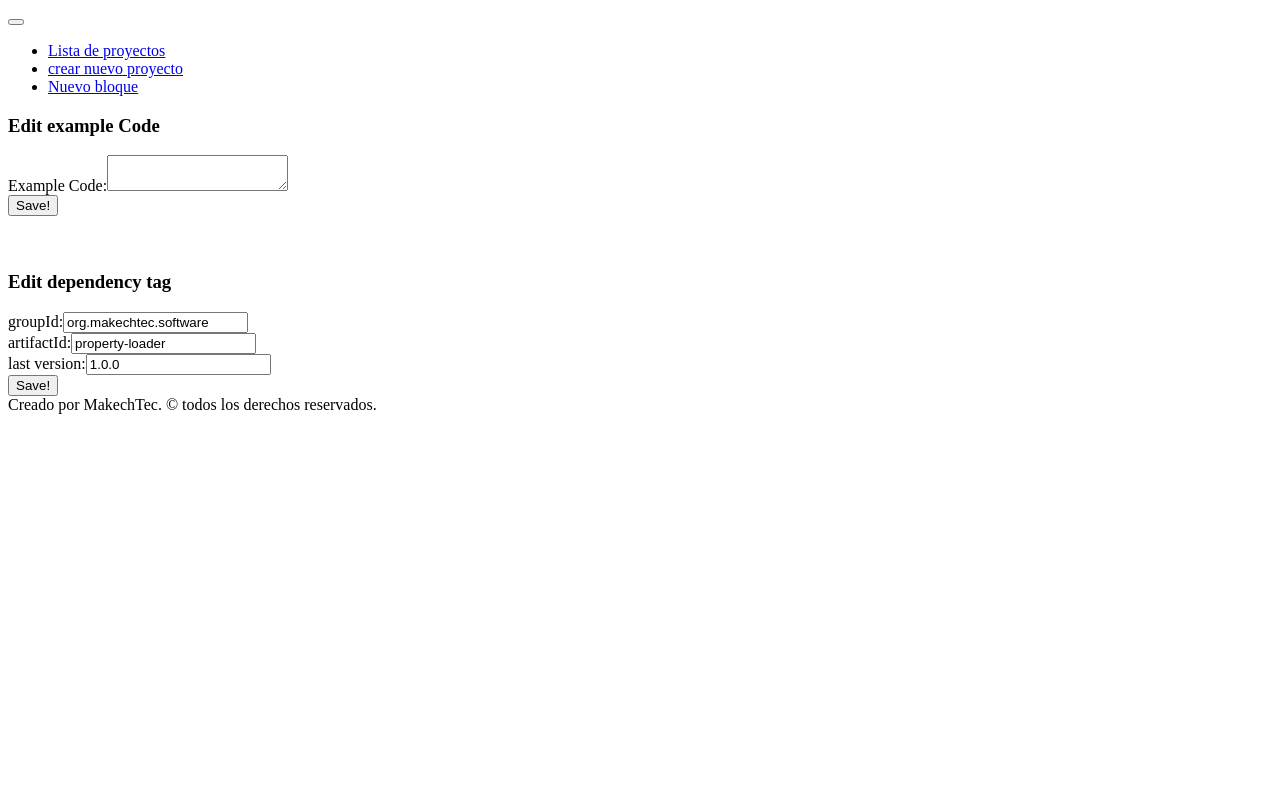
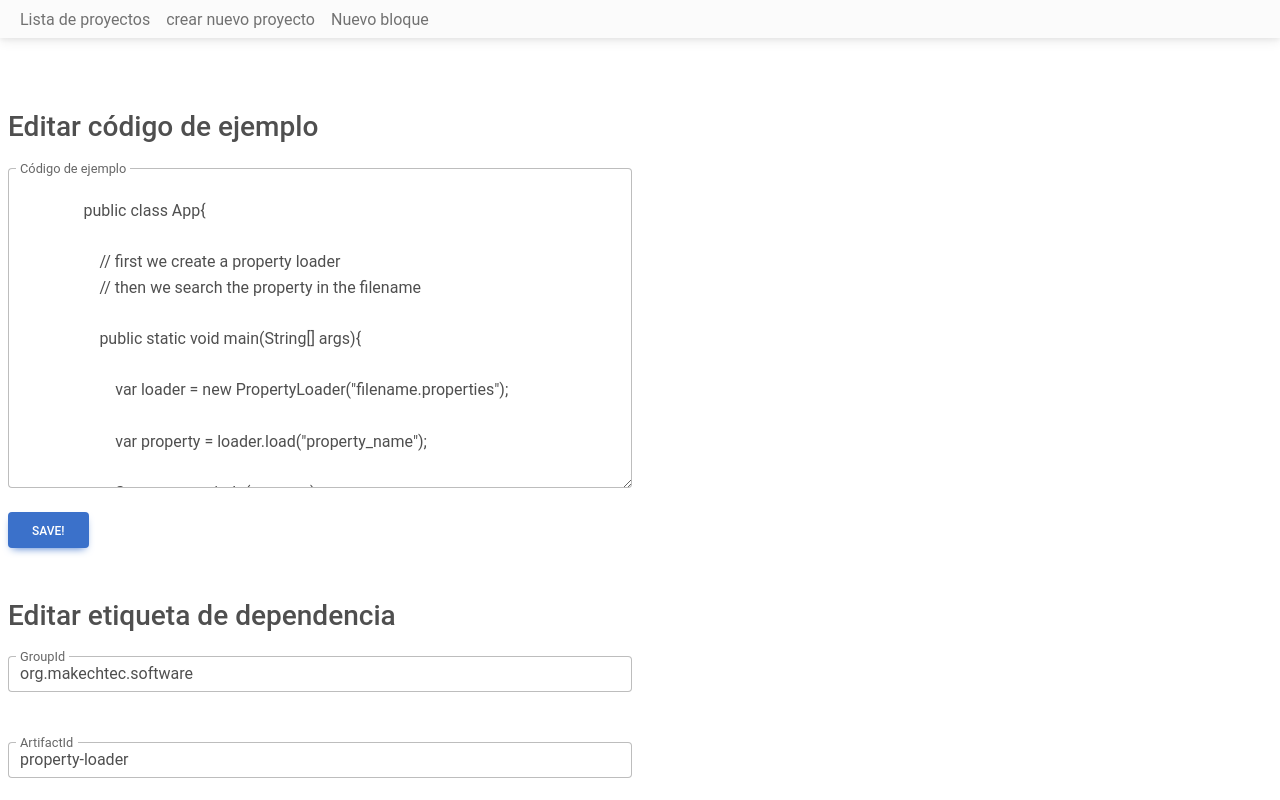
Before and after one commit to angeldomp49/project_documentation-web_app, a Next.js app: page /project/1/edit in a window 1280 px wide. Shown: the top 800 px of the page. Built offline with nearby package versions, Linux system fonts and the light colour scheme.

Commit message:
ajustes finales forms

```diff
--- a/pages/project/[projectId]/edit.tsx
+++ b/pages/project/[projectId]/edit.tsx
@@ -10,6 +10,9 @@ import EditDependencyTagForm from '../../../src/ui/components/project/forms/Edit
 import { ExampleBean } from '../../../src/persistance/data/ExampleBean';
 import { DependencyTagBean } from '../../../src/persistance/data/DependencyTagBean';
 import GenericPage from '../../../src/ui/commons/pageLayouts/GenericPage';
+import 'mdb-react-ui-kit/dist/css/mdb.min.css';
+import "@fortawesome/fontawesome-free/css/all.min.css";
+import EmptySpace from '../../../src/ui/commons/spacing/EmptySpace';
 
 const edit = ({data}: {data: any}) => {
 
@@ -23,7 +26,12 @@ const edit = ({data}: {data: any}) => {
 
     return (
         <GenericPage>
-            <h3>Edit example Code</h3>
+
+            <EmptySpace height={4} />
+            <main className="col-6 p-2">
+
+                <h3 className="mb-4">Editar código de ejemplo</h3>
+
                 <EditExampleCodeForm
                     projectAdapter={projectAdapter}
                     initialExampleCode={data.initExampleCode} />
@@ -31,11 +39,14 @@ const edit = ({data}: {data: any}) => {
                 <br />
                 <br />
 
-            <h3>Edit dependency tag</h3>
+                <h3 className="mb-4">Editar etiqueta de dependencia</h3>
 
                 <EditDependencyTagForm
                     projectAdapter={projectAdapter}
                     initTagInfo={data.initialDependencyTag} />
+            </main>
+            <EmptySpace height={4} />
+
         </GenericPage>
     )
 }
--- a/src/ui/components/project/forms/EditDependencyTagForm.tsx
+++ b/src/ui/components/project/forms/EditDependencyTagForm.tsx
@@ -1,10 +1,11 @@
 import React, { useState } from 'react';
-import {TagInfo} from '../dependencyTab/TagInfo';
+import { TagInfo } from '../dependencyTab/TagInfo';
 import { ProjectAdapter } from '../../../../adapters/project/ProjectAdapter';
 import { DependencyTagBean } from '../../../../persistance/data/DependencyTagBean';
+import { MDBInput } from 'mdb-react-ui-kit';
 
 
-const EditDependencyTagForm = ({ projectAdapter, initTagInfo}: {projectAdapter: ProjectAdapter, initTagInfo: DependencyTagBean}) => {
+const EditDependencyTagForm = ({ projectAdapter, initTagInfo }: { projectAdapter: ProjectAdapter, initTagInfo: DependencyTagBean }) => {
 
 
 	const [tagInfo, setTagInfo] = useState(initTagInfo);
@@ -13,21 +14,41 @@ const EditDependencyTagForm = ({ projectAdapter, initTagInfo}: {projectAdapter:
 	return (
 		<div className="formWrapper" >
 			<div className="formGroup">
-                <label htmlFor="">groupId:</label>
-                <input type="text" value={tagInfo.groupId} onChange={ (e) => setTagInfo({...tagInfo, groupId: e.target.value}) } />
-                <br/>
 
-                <label htmlFor="">artifactId:</label>
-                <input type="text" value={tagInfo.artifactId} onChange={ (e) => setTagInfo({...tagInfo, artifactId: e.target.value}) } />
-                <br/>
+				<MDBInput
+					type="text"
+					value={tagInfo.groupId}
+					onChange={(e) => setTagInfo({ ...tagInfo, groupId: e.target.value })}
+					className="mb-4"
+					label="GroupId"
+					/>
+				<br />
 
-                <label htmlFor="">last version:</label>
-                <input type="text" value={tagInfo.versionId} onChange={ (e) => setTagInfo({...tagInfo, versionId: e.target.value}) } />
-                <br/>
+				<MDBInput
+					type="text"
+					value={tagInfo.artifactId}
+					onChange={(e) => setTagInfo({ ...tagInfo, artifactId: e.target.value })}
+					className="mb-4"
+					label="ArtifactId"
+					/>
+				<br />
+
+				<MDBInput
+					type="text"
+					value={tagInfo.versionId}
+					onChange={(e) => setTagInfo({ ...tagInfo, versionId: e.target.value })}
+					className="mb-4"
+					label="Release version"
+					/>
+				<br />
 			</div>
 
 			<div className="formGroup">
-                <button type='button' onClick={ e => projectAdapter.saveDependencyTag(tagInfo)} >Save!</button>
+				<button
+					type='button'
+					onClick={e => projectAdapter.saveDependencyTag(tagInfo)}
+					className="btn btn-primary"
+					>Save!</button>
 			</div>
 		</div>
 	)
--- a/src/ui/components/project/forms/EditExampleCodeForm.tsx
+++ b/src/ui/components/project/forms/EditExampleCodeForm.tsx
@@ -1,6 +1,7 @@
 import React, { useState } from 'react'
 import { ProjectAdapter } from '../../../../adapters/project/ProjectAdapter';
 import { ExampleBean } from '../../../../persistance/data/ExampleBean';
+import { MDBTextArea } from 'mdb-react-ui-kit';
 
 
 const EditExampleCodeForm = ({projectAdapter, initialExampleCode}: { projectAdapter: ProjectAdapter, initialExampleCode: ExampleBean }) => {
@@ -10,11 +11,22 @@ const EditExampleCodeForm = ({projectAdapter, initialExampleCode}: { projectAdap
   return (
     <div className="formWrapper">
       <div className="formGroup">
-        <label htmlFor="">Example Code:</label>
-        <textarea value={exampleCode.code} onChange={ e => setExampleCode({ ...exampleCode, code: e.target.value }) } />
+        <MDBTextArea
+          value={exampleCode.code}
+          onChange={ e => setExampleCode({ ...exampleCode, code: e.target.value }) }
+          label="Código de ejemplo"
+          className="mb-4"
+          style={{
+            height: "20rem"
+          }}
+          />
       </div>
       <div className="formGroup">
-        <button type='button' onClick={ e => projectAdapter.saveExampleCode(exampleCode) } >Save!</button>
+        <button
+          type='button'
+          onClick={ e => projectAdapter.saveExampleCode(exampleCode) }
+          className="btn btn-primary"
+          >Save!</button>
       </div>
 
     </div>
```
Lines whose indentation alone changed are shown as unchanged.
